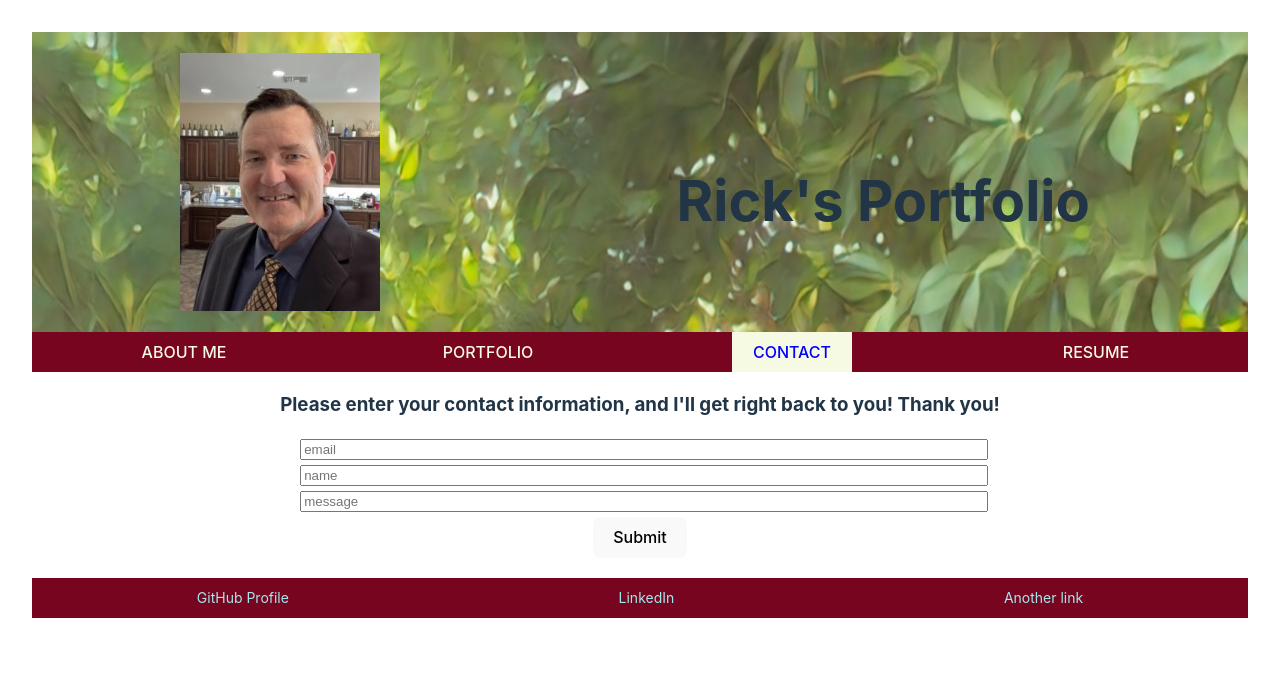
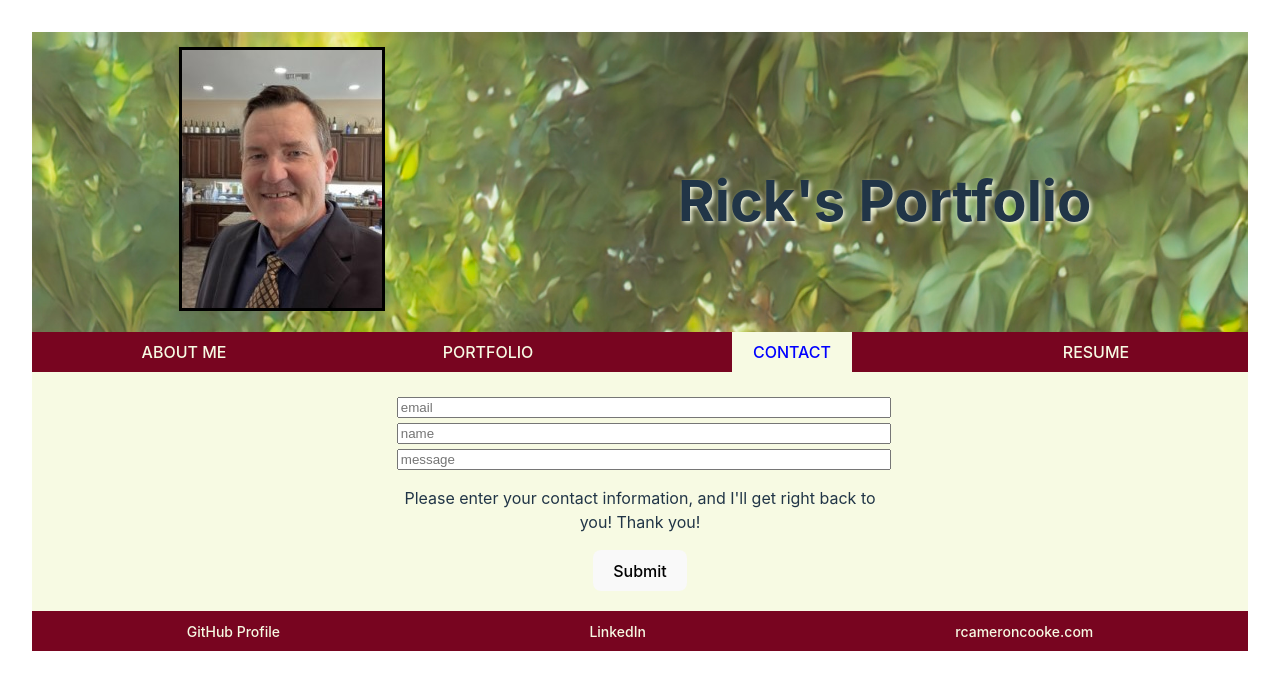
Before and after one commit to recenasu/React-Portfolio-RC, a React (Vite) app in the folder React-Portfolio-RC/: page /contact in a window 1280 px wide. Shown: the top 690 px of the page. Built offline with nearby package versions, Linux system fonts and the light colour scheme.

Commit message:
finished contact form, added resume functionality

```diff
--- a/React-Portfolio-RC/src/App.css
+++ b/React-Portfolio-RC/src/App.css
@@ -57,6 +57,8 @@ a.nav_link:hover {
 
 .form {
   margin: 20px;
+  width: 40%;
+
 }
 
 .form input {
@@ -65,3 +67,14 @@ a.nav_link:hover {
   margin-bottom: 5px;
   width: 100%;
 }
+
+img {
+  transition-property: background-color color;
+  transition-duration: .7s;
+}
+
+img:hover {
+    background-color: transparent;
+    color: black;
+    box-shadow: 0 0 5px 2px #F7FAE3;
+  }
--- a/React-Portfolio-RC/src/components/Contact.jsx
+++ b/React-Portfolio-RC/src/components/Contact.jsx
@@ -5,12 +5,24 @@ import '../App.css';
 // Helper function import for email validation check
 import { validateEmail } from './utils/helpers';
 
+const styles = {
+    formContainer: {
+        display: 'flex',
+        flexDirection: 'column',
+        justifyContent: 'space-around',
+        alignItems: 'center',
+        backgroundColor: '#F7FAE3',
+        width: '100%',
+    },
+}
+
+
 function Form() {
     // Create state variables for the form fields, set the initial values to an empty string
     const [email, setEmail] = useState('');
     const [name, setName] = useState('');
     const [message, setMessage] = useState('');
-    const [errorMessage, setErrorMessage] = useState('');
+    const [feedbackMessage, setFeedbackMessage] = useState('');
 
 
     const handleInputChange = (e) => {
@@ -35,14 +47,14 @@ const handleInputChange = (e) => {
 
         // Check if email is valid. Display error if invalid.
         if (!validateEmail(email) || !name) {
-        setErrorMessage('Please provide a name and valid email');
+            setFeedbackMessage('Please provide a name and valid email');
             return;
-    }
-
-    alert(`Thank you ${name}! I'll get back to you shortly at ${email}!`);
+        } else {
+            setFeedbackMessage(`Thank you, ${name}! I'll get back to you shortly at ${email}!`);
             console.log(`email: ${email}`);
             console.log(`Name: ${name}`);
             console.log(`Message: ${message}`);
+        }
 
         setName('');
         setEmail('');
@@ -51,8 +63,7 @@ const handleInputChange = (e) => {
     }
 
     return (
-    <div>
-        <h3>Please enter your contact information, and I'll get right back to you! Thank you!</h3>
+        <div style={styles.formContainer}>
             <form className="form" onSubmit={handleFormSubmit}>
                 <input
                     value={email}
@@ -75,13 +86,17 @@ return (
                     type="message"
                     placeholder="message"
                 />
+            {feedbackMessage ? (
+                <div>
+                    <p className="error-text">{feedbackMessage}</p>
+                </div>
+            ) : (
+                <div>
+                <p className="error-text">Please enter your contact information, and I'll get right back to you! Thank you!</p>
+            </div>
+            )}
                 <button type="submit">Submit</button>
             </form>
-        {errorMessage && (
-            <div>
-                <p className="error-text">{errorMessage}</p>
-                </div>
-        )}
         </div>
     );
 }
--- a/React-Portfolio-RC/src/components/Footer.jsx
+++ b/React-Portfolio-RC/src/components/Footer.jsx
@@ -24,9 +24,9 @@ const styles = {
             <div style={styles.footerLinksContainer}>
                 <ul style={{ listStyleType: 'none', width: '100%' }}>
                     <div style={styles.flexRow}>
-                        <li>GitHub Profile</li>
-                        <li>LinkedIn</li>
-                        <li>Another link</li>
+                    <a href="https://github.com/recenasu"><li>GitHub Profile</li></a>
+                    <a href="https://www.linkedin.com/in/rick-cooke-56b34b8b"><li>LinkedIn</li></a>
+                    <a href="https://rcameroncooke.com/"><li>rcameroncooke.com</li></a>
                     </div>
                 </ul>
             </div>
--- a/React-Portfolio-RC/src/components/Header.jsx
+++ b/React-Portfolio-RC/src/components/Header.jsx
@@ -1,4 +1,5 @@
 // This component is the header of the webpage
+import { Link } from 'react-router-dom';
 
 const styles = {
     headerContainer: {
@@ -32,7 +33,7 @@ const styles = {
 function Header() {
     return (
         <div style={{ ...styles.flexRow, ...styles.headerContainer }}>
-            <img src='/src/assets/myimage.jpg'/>
+            <Link to='contact'><img style={{ borderStyle: 'solid', borderColor: 'black'  }} src='/src/assets/myimage.jpg'/></Link>
             <h1 style={styles.portfolioTitle}>Rick's Portfolio</h1>
         </div>
     );
--- a/React-Portfolio-RC/src/components/Project.jsx
+++ b/React-Portfolio-RC/src/components/Project.jsx
@@ -10,7 +10,9 @@ const styles = {
         background: '#052078',
         color: '#a3e9ee',
         width: '35%',
-        minHeight: 300
+        minHeight: 300,
+        borderStyle: 'solid',
+        borderColor: 'black',
     },
     projectCardParentContainer: {
         display: 'flex',
@@ -41,37 +43,37 @@ function Project() {
         <div style={styles.projectCardParentContainer}>
                 <div style={styles.projectCardTop}>
                     <div>SVG Logo Maker</div>
-                    <img style={styles.projectCardThumbnail} src='/src/assets/svg-logo-maker.gif' alt='GIF' />
+                    <a href="https://watch.screencastify.com/v/3ld63bqd0t60nh5eCyju"><img style={styles.projectCardThumbnail} src='/src/assets/svg-logo-maker.gif' alt='GIF' /></a>
                     <a href="https://watch.screencastify.com/v/3ld63bqd0t60nh5eCyju">Application in use</a>
                     <a href="https://github.com/recenasu/10-SVG-Logo-Maker">GitHub repo link</a>
                 </div>
                 <div style={styles.projectCardTop}>
                     <div>MVC Tech Blog</div>
-                    <img style={styles.projectCardThumbnail} src='/src/assets/mvc-tech-blog.gif' alt='GIF' />
+                    <a href="https://crazy-good-mvc-tech-blog-d7c213925153.herokuapp.com/"><img style={styles.projectCardThumbnail} src='/src/assets/mvc-tech-blog.gif' alt='GIF' /></a>
                     <a href="https://crazy-good-mvc-tech-blog-d7c213925153.herokuapp.com/">Deployed app link</a>
                     <a href="https://github.com/recenasu/MVC-Tech-Blog">GitHub repo link</a>
                 </div>
                 <div style={styles.projectCardTop}>
                     <div>NoSQL Social Network</div>
-                    <img style={styles.projectCardThumbnail} src='/src/assets/nosql-social-network.gif' alt='GIF' />
+                    <a href="https://watch.screencastify.com/v/tvBIrl4Ir9KbS0vqILVO"><img style={styles.projectCardThumbnail} src='/src/assets/nosql-social-network.gif' alt='GIF' /></a>
                     <a href="https://watch.screencastify.com/v/tvBIrl4Ir9KbS0vqILVO">Application in use</a>
                     <a href="https://github.com/recenasu/NoSQL-Social-Network">GitHub repo link</a>
                 </div>
                 <div style={styles.projectCardTop}>
                     <div>Employee Tracker</div>
-                    <img style={styles.projectCardThumbnail} src='/src/assets/employee-tracker.gif' alt='GIF' />
+                    <a href="https://watch.screencastify.com/v/V8q7zN1n2WOG6oKefMyZ"><img style={styles.projectCardThumbnail} src='/src/assets/employee-tracker.gif' alt='GIF' /></a>
                     <a href="https://watch.screencastify.com/v/V8q7zN1n2WOG6oKefMyZ">Application in use</a>
                     <a href="https://github.com/recenasu/SQL-Employee-Tracker">GitHub repo link</a>
                 </div>
                 <div style={styles.projectCardTop}>
                     <div>Weather Dashboard</div>
-                    <img style={styles.projectCardThumbnail} src='/src/assets/weather-dashboard.gif' alt='GIF' />
+                    <a href="https://recenasu.github.io/06-Weather-Dashboard-Project/"><img style={styles.projectCardThumbnail} src='/src/assets/weather-dashboard.gif' alt='GIF' /></a>
                     <a href="https://recenasu.github.io/06-Weather-Dashboard-Project/">Deployed app link</a>
                     <a href="https://github.com/recenasu/06-Weather-Dashboard-Project">GitHub repo link</a>
                 </div>
                 <div style={styles.projectCardTop}>
                     <div>Coding Quiz</div>
-                    <img style={styles.projectCardThumbnail} src='/src/assets/coding-quiz.gif' alt='GIF' />
+                    <a href="https://recenasu.github.io/04-Coding-Quiz-Project/"><img style={styles.projectCardThumbnail} src='/src/assets/coding-quiz.gif' alt='GIF' /></a>
                     <a href="https://recenasu.github.io/04-Coding-Quiz-Project/">Deployed app link</a>
                     <a href="https://github.com/recenasu/04-Coding-Quiz-Project">GitHub repo link</a>
                 </div>
--- a/React-Portfolio-RC/src/index.css
+++ b/React-Portfolio-RC/src/index.css
@@ -34,6 +34,7 @@ h1 {
   line-height: 1.1;
   text-align: right;
   color: #213547;
+  text-shadow: 2px 2px 4px #F7FAE3;
 }
 
 button {
--- a/React-Portfolio-RC/src/pages/ResumePage.jsx
+++ b/React-Portfolio-RC/src/pages/ResumePage.jsx
@@ -1,7 +1,26 @@
 // This is the Resume page, displayed when the Resume option is selected in the Nav bar.
+
+const styles = {
+    justifyText: {
+        textAlign: 'justify',
+        marginLeft: 60,
+        marginRight: 60,
+        paddingLeft: 20,
+        paddingRight: 20,
+    }
+}
 
 export default function ResumePage() {
     return (
-    <p>This is the Resume Page</p>
+        <div>
+            <h2>Rick's Resume </h2>
+            <a href="/src/assets/Rick_test_resume.pdf" download><button>Download pdf</button></a>
+            <ul style={styles.justifyText}>
+                <li>This is something Rick did</li>
+                <li>This is something else Rick did</li>
+                <li>And this is another thing Rick did</li>
+                <li>And this is yet another thing Rick did</li>
+            </ul>
+        </div>
     );
 };
```
Also changed, not shown: 1 other file (tests, documents, lock files or other folders). Lines whose indentation alone changed are shown as unchanged.
